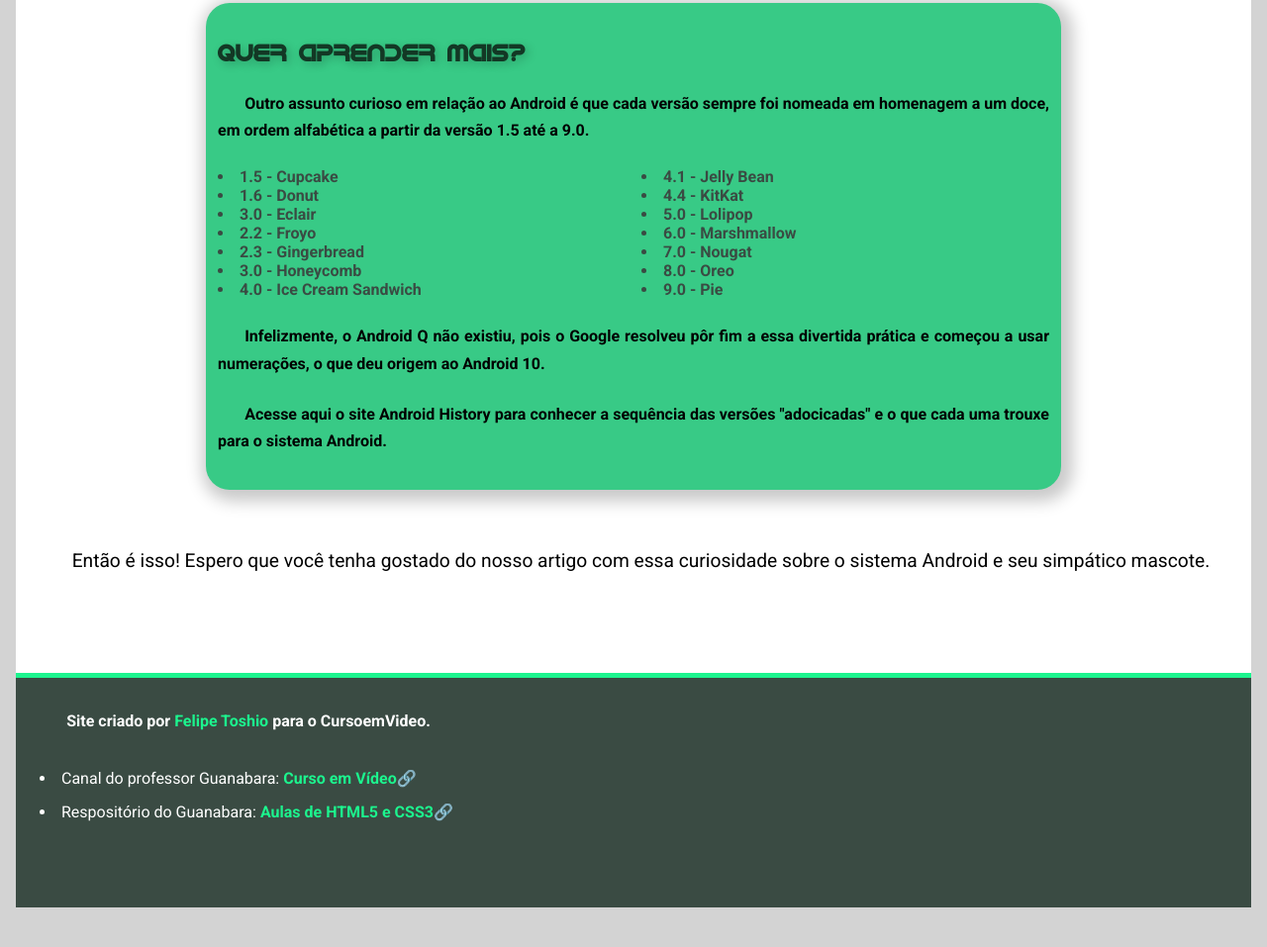
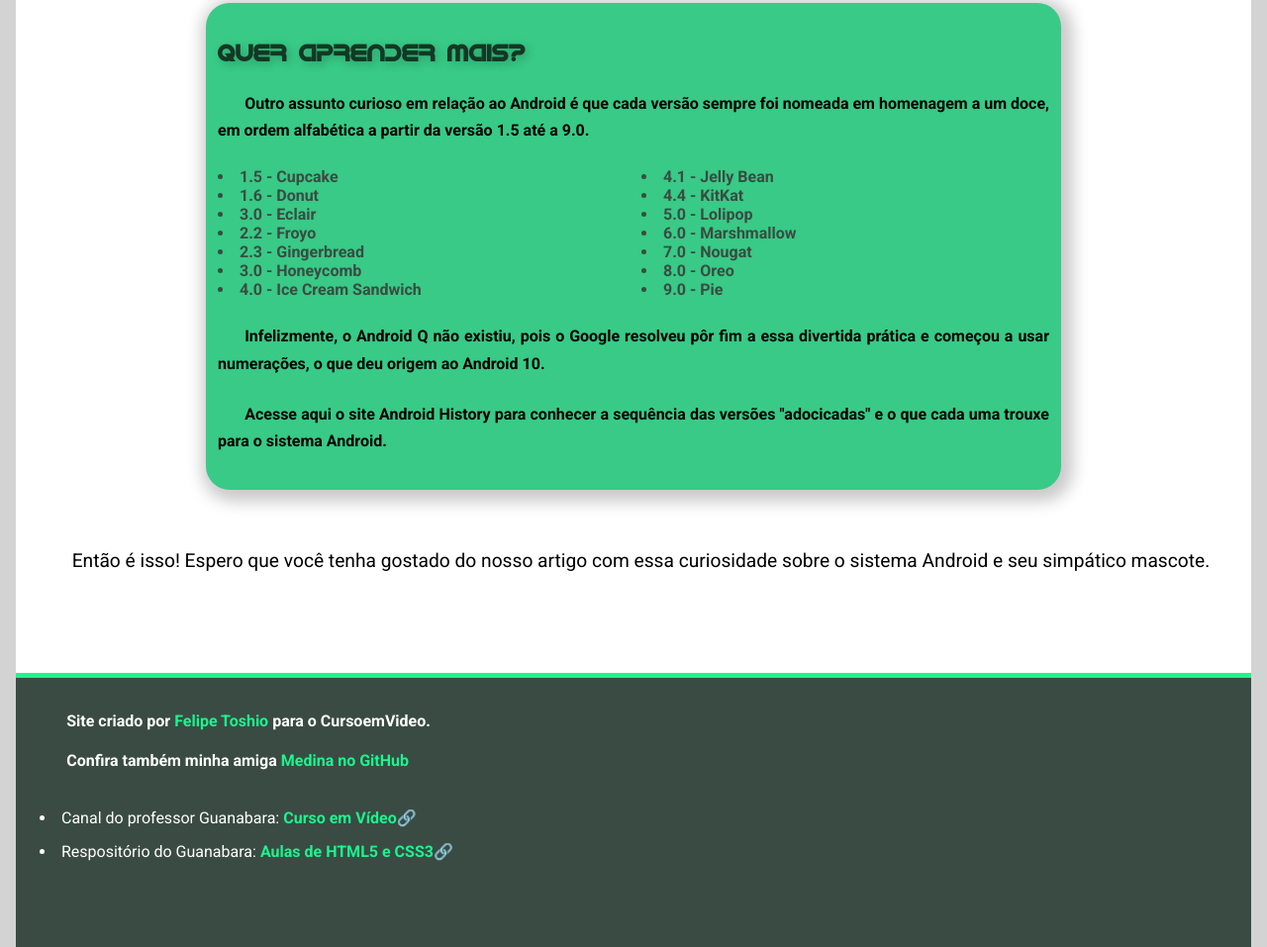
Before and after one commit to felipetoshio01/projeto-android, a plain HTML site: page index.html in a window 1280 px wide. Shown: the part 2734-3691 px from the top of the page at 99% size. Before the commit the page ends 3651 px from the top, so only its background shows below. Drawn offline with Linux system fonts and the light colour scheme.

Commit message:
Mudando os links do Footer

```diff
--- a/index.html
+++ b/index.html
@@ -96,6 +96,7 @@
     <footer>
         <section>
             <p>Site criado por <a href="https://github.com/felipetoshio01" title="Meu perfil" rel="external" target="_blank">Felipe Toshio</a> para o CursoemVideo.</p>
+            <p>Confira também minha amiga <a href="https://github.com/Medina-10" target="_blank" rel="external" title="Conta GitHub da Medina">Medina no GitHub</a></p>
         </section>
         <section>
             <ul>
```
